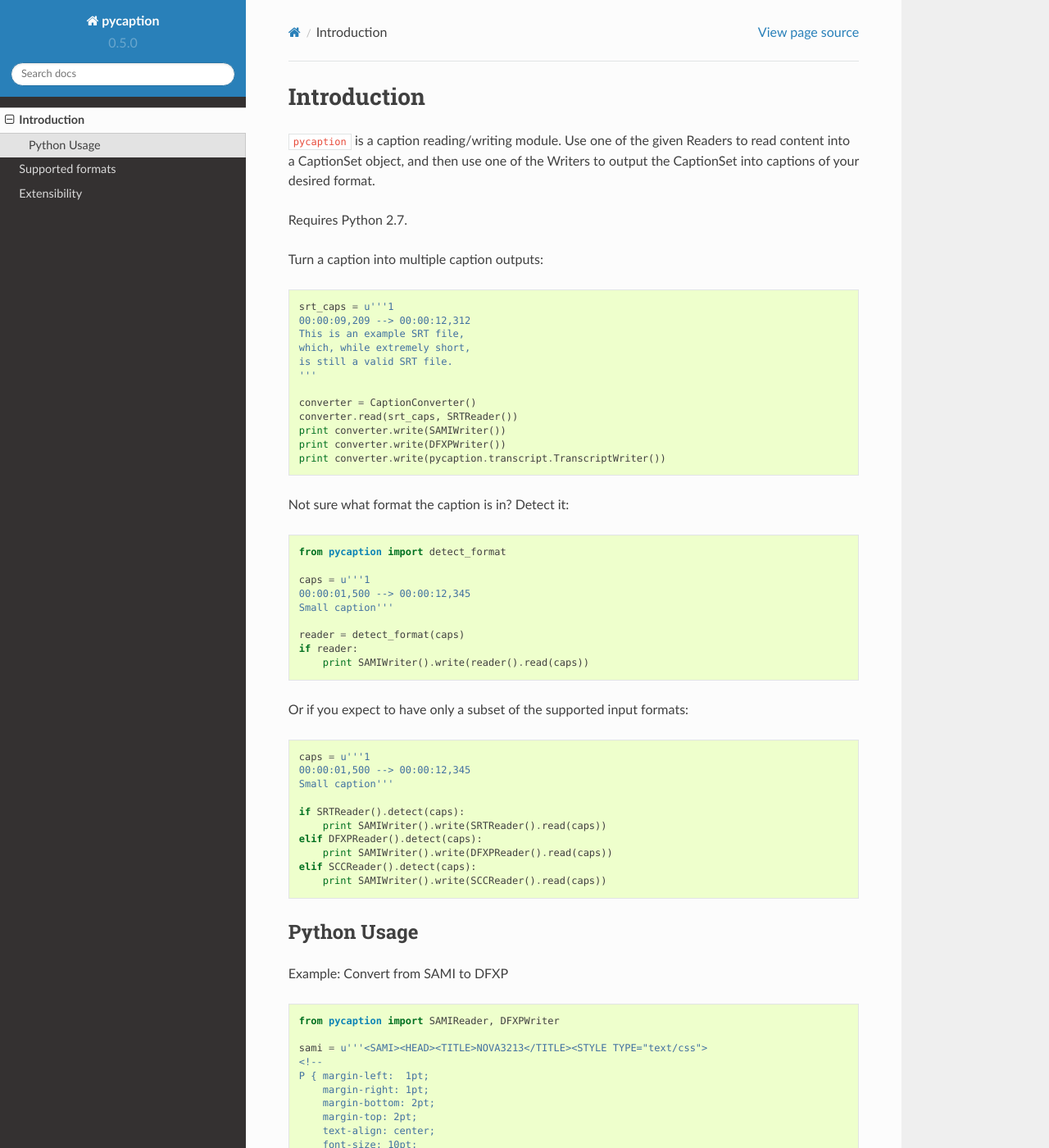
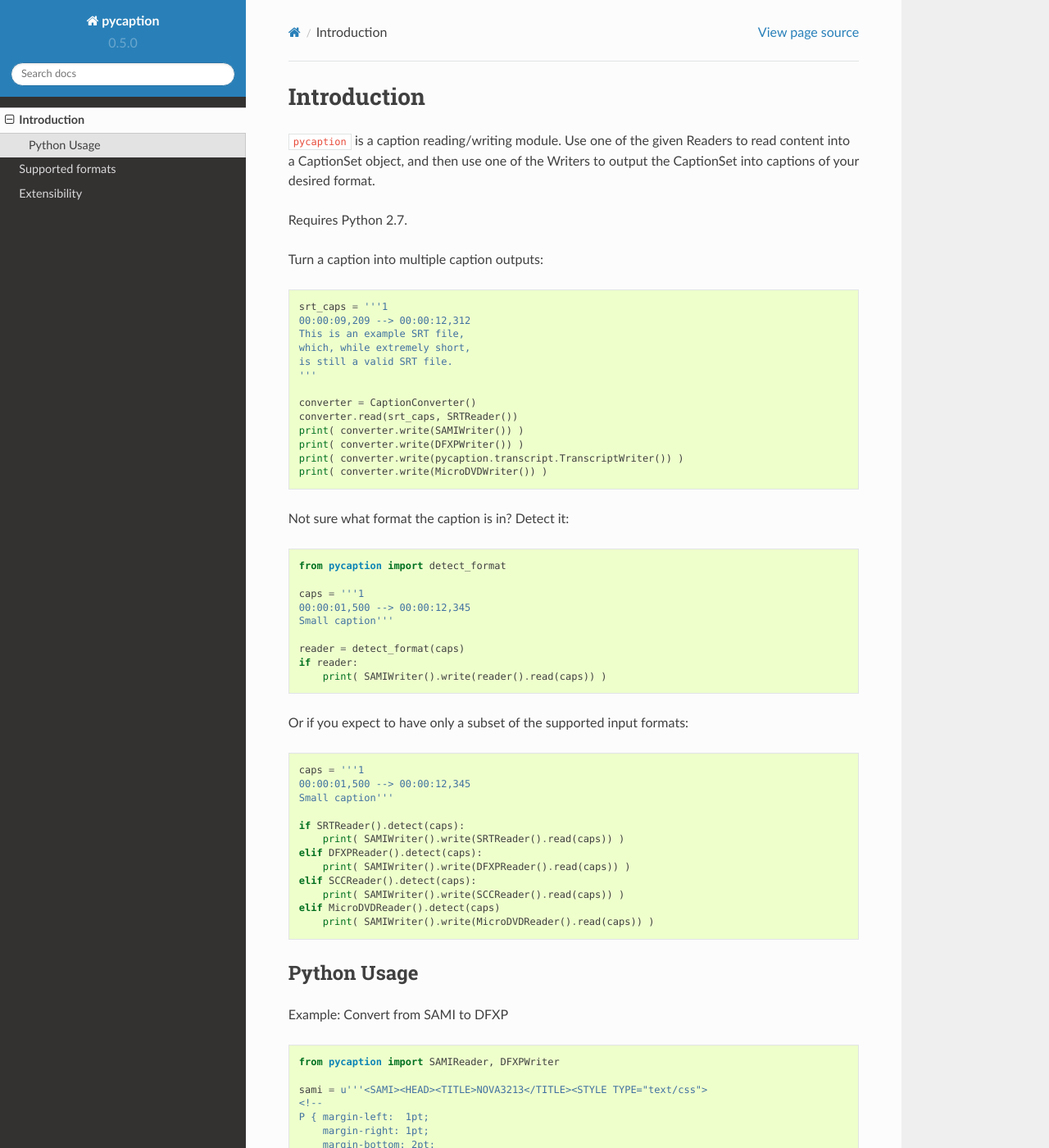
Before and after one commit to pbs/pycaption, a Sphinx documentation site: the page built from docs/introduction.rst, in a window 1280 px wide and 1400 px high. Shown: the whole window at 82% size. Built offline with Sphinx 7.4.7 and the Read the Docs theme 2.0.0, drawn with Linux system fonts in a browser that asks for light colours.

Commit message:
Update documentation

```diff
--- a/docs/introduction.rst
+++ b/docs/introduction.rst
@@ -12,7 +12,7 @@ Turn a caption into multiple caption outputs:
 
 ::
 
-    srt_caps = u'''1
+    srt_caps = '''1
     00:00:09,209 --> 00:00:12,312
     This is an example SRT file,
     which, while extremely short,
@@ -21,9 +21,10 @@ Turn a caption into multiple caption outputs:
 
     converter = CaptionConverter()
     converter.read(srt_caps, SRTReader())
-    print converter.write(SAMIWriter())
-    print converter.write(DFXPWriter())
-    print converter.write(pycaption.transcript.TranscriptWriter())
+    print( converter.write(SAMIWriter()) )
+    print( converter.write(DFXPWriter()) )
+    print( converter.write(pycaption.transcript.TranscriptWriter()) )
+    print( converter.write(MicroDVDWriter()) )
 
 Not sure what format the caption is in? Detect it:
 
@@ -31,28 +32,30 @@ Not sure what format the caption is in? Detect it:
 
     from pycaption import detect_format
 
-    caps = u'''1
+    caps = '''1
     00:00:01,500 --> 00:00:12,345
     Small caption'''
 
     reader = detect_format(caps)
     if reader:
-        print SAMIWriter().write(reader().read(caps))
+        print( SAMIWriter().write(reader().read(caps)) )
 
 Or if you expect to have only a subset of the supported input formats:
 
 ::
 
-    caps = u'''1
+    caps = '''1
     00:00:01,500 --> 00:00:12,345
     Small caption'''
 
     if SRTReader().detect(caps):
-        print SAMIWriter().write(SRTReader().read(caps))
+        print( SAMIWriter().write(SRTReader().read(caps)) )
     elif DFXPReader().detect(caps):
-        print SAMIWriter().write(DFXPReader().read(caps))
+        print( SAMIWriter().write(DFXPReader().read(caps)) )
     elif SCCReader().detect(caps):
-        print SAMIWriter().write(SCCReader().read(caps))
+        print( SAMIWriter().write(SCCReader().read(caps)) )
+    elif MicroDVDReader().detect(caps)
+        print( SAMIWriter().write(MicroDVDReader().read(caps)) )
 
 Python Usage
 ------------
```
